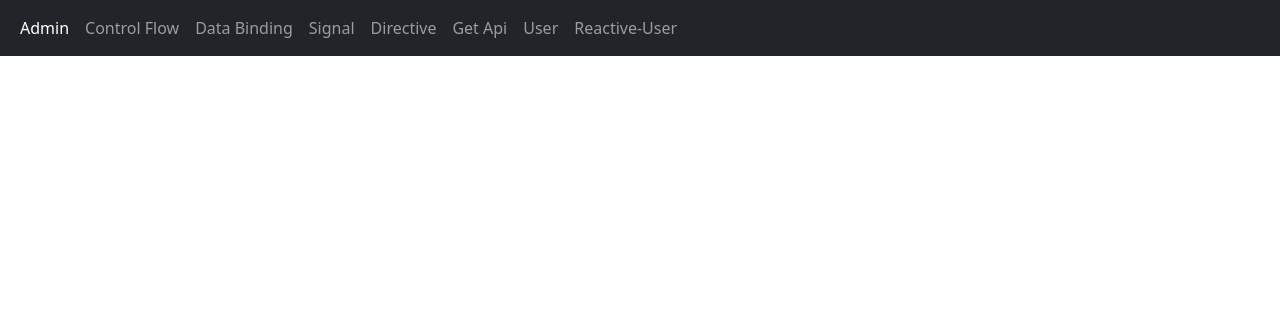
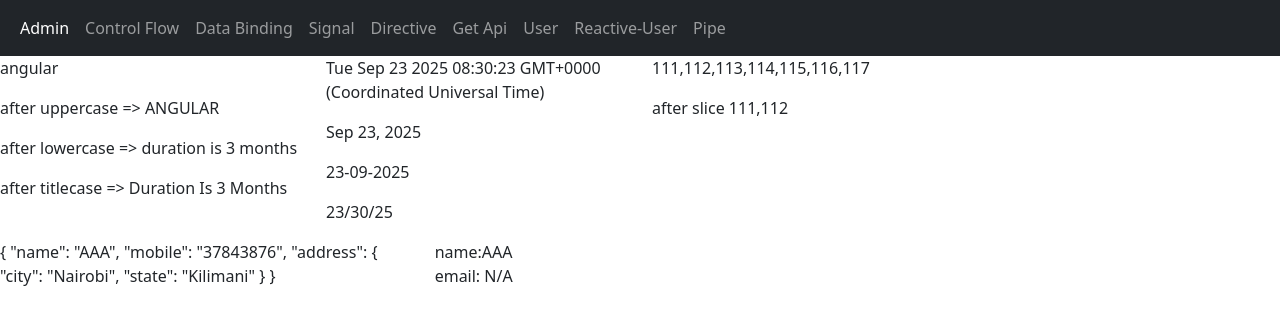
Before and after one commit to Stephen882-pixel/angular_20_crash_course, an Angular app: page /pipe in a window 1280 px wide. Before the commit this address led to /. Shown: the top 324 px of the page. Built offline with nearby package versions, Linux system fonts and the light colour scheme.

Commit message:
ng pipes

```diff
--- a/src/app/app.html
+++ b/src/app/app.html
@@ -26,6 +26,9 @@
       <li class="nav-item">
         <a class="nav-link" routerLink="reactive-user">Reactive-User</a>
       </li>
+      <li class="nav-item">
+        <a class="nav-link" routerLink="pipe">Pipe</a>
+      </li>
     </ul>
   </div>
 </nav>
--- a/src/app/app.routes.ts
+++ b/src/app/app.routes.ts
@@ -7,6 +7,7 @@ import { SignalEx } from './components/signal-ex/signal-ex';
 import { AttDirective } from './components/att-directive/att-directive';
 import { GetApi } from './components/get-api/get-api';
 import { ReactiveUser } from './components/reactive-user/reactive-user';
+import { PipeEx } from './components/pipe-ex/pipe-ex';
 
 export const routes: Routes = [
     {
@@ -40,5 +41,9 @@ export const routes: Routes = [
     {
         path:'reactive-user',
         component:ReactiveUser
+    },
+    {
+        path: 'pipe',
+        component:PipeEx
     }
 ];
--- /dev/null
+++ b/src/app/components/pipe-ex/pipe-ex.html
@@ -0,0 +1,28 @@
+<div class="row">
+    <div class="col-3">
+        <p>{{courseName}}</p>
+        <p>after uppercase => {{courseName | uppercase}}</p>
+        <p>after lowercase => {{courseDuration | lowercase}}</p>
+        <P>after titlecase => {{courseDuration | titlecase}}</P>
+    </div>
+    <div class="col-3">
+        <p>{{currentDate}}</p>
+        <p>{{currentDate | date }}</p>
+        <p>{{currentDate | date:'dd-MM-yyyy'}}</p>
+        <p>{{currentDate | date:'dd/mm/yy'}}</p>
+    </div>
+    <div class="col-3">
+        <p>{{rollNoList}}</p>
+        <p>after slice {{rollNoList|slice:0:2}}</p>
+    </div>
+</div>
+
+<div class="row">
+    <div class="col-4">
+       <p> {{studentObj | json}}</p>
+    </div>
+    <div class="col-4">
+        name:{{studentObj.name | na}} <br>
+        email: {{studentObj.email | na}} <br>
+    </div>
+</div>
--- /dev/null
+++ b/src/app/components/pipe-ex/pipe-ex.ts
@@ -0,0 +1,30 @@
+import { DatePipe, JsonPipe, LowerCasePipe, SlicePipe, TitleCasePipe, UpperCasePipe } from '@angular/common';
+import { Component } from '@angular/core';
+import { NaPipe } from '../../pipes/na-pipe';
+
+@Component({
+  selector: 'app-pipe-ex',
+  imports: [UpperCasePipe,LowerCasePipe,TitleCasePipe, DatePipe, SlicePipe, JsonPipe,NaPipe],
+  templateUrl: './pipe-ex.html',
+  styleUrl: './pipe-ex.css'
+})
+export class PipeEx {
+
+  courseName = "angular";
+
+  courseDuration = "DURATION IS 3 mONTHS";
+
+  currentDate: Date = new Date();
+
+  rollNoList: number[] = [111,112,113,114,115,116,117];
+
+  studentObj :any = {
+    name: 'AAA',
+    mobile: '37843876',
+    address:{
+      city:'Nairobi',
+      state:'Kilimani'
+    }
+  }
+
+}
--- /dev/null
+++ b/src/app/pipes/na-pipe.ts
@@ -0,0 +1,16 @@
+import { Pipe, PipeTransform } from '@angular/core';
+
+@Pipe({
+  name: 'na'
+})
+export class NaPipe implements PipeTransform {
+
+  transform(value: any): unknown {
+    if(value != null && value != undefined && value !=''){
+      return value;
+    } else {
+      return 'N/A';
+    }
+  }
+
+}
```
Also changed, not shown: src/app/components/pipe-ex/pipe-ex.css (added), src/app/components/user/user.ts (line endings or trailing spaces), 2 other files (tests, documents, lock files or other folders).
